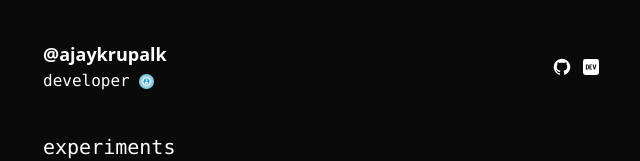
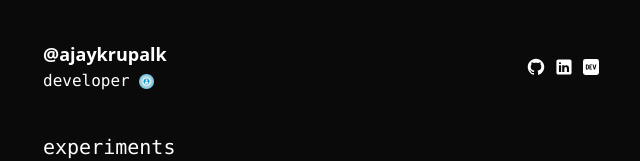
Before and after one commit to ajaykrupalk/Portfolios, a Nuxt app: page / in a window 1280 px wide. Shown: the top 161 px of the page, without its empty margins (317-957 px from the left). Built offline with nearby package versions, Linux system fonts and the light colour scheme; no server answers.

Commit message:
Added linkedin link

```diff
--- a/components/header.vue
+++ b/components/header.vue
@@ -7,7 +7,8 @@
           developer
           <span class="inline-block align-middle">
             <a href="https://www.loyalytics.ai/" target="_blank">
-              <img src="~/assets/images/loyalytics.png" title="loyalytics.ai" alt="loyalytics.ai" width="15" height="15">
+              <img src="~/assets/images/loyalytics.png" title="loyalytics.ai" alt="loyalytics.ai" width="15"
+                height="15">
             </a>
           </span>
         </div>
@@ -18,7 +19,8 @@
             <svg xmlns="http://www.w3.org/2000/svg" x="0px" y="0px" width="22" height="22" viewBox="0,0,256,256">
               <g fill="#ffffff" fill-rule="evenodd" stroke="none" stroke-width="1" stroke-linecap="butt"
                 stroke-linejoin="miter" stroke-miterlimit="10" stroke-dasharray="" stroke-dashoffset="0"
-                font-family="none" font-weight="none" font-size="none" text-anchor="none" style="mix-blend-mode: normal">
+                font-family="none" font-weight="none" font-size="none" text-anchor="none"
+                style="mix-blend-mode: normal">
                 <g transform="scale(8,8)">
                   <path
                     d="M16,4c-6.62891,0 -12,5.37109 -12,12c0,5.30078 3.4375,9.80078 8.20703,11.38672c0.60156,0.10938 0.82031,-0.25781 0.82031,-0.57812c0,-0.28516 -0.01172,-1.03906 -0.01562,-2.03906c-3.33984,0.72266 -4.04297,-1.60937 -4.04297,-1.60937c-0.54687,-1.38672 -1.33203,-1.75781 -1.33203,-1.75781c-1.08984,-0.74219 0.08203,-0.72656 0.08203,-0.72656c1.20313,0.08594 1.83594,1.23438 1.83594,1.23438c1.07031,1.83594 2.80859,1.30469 3.49219,1c0.10938,-0.77734 0.42188,-1.30469 0.76172,-1.60547c-2.66406,-0.30078 -5.46484,-1.33203 -5.46484,-5.92969c0,-1.3125 0.46875,-2.38281 1.23438,-3.22266c-0.12109,-0.30078 -0.53516,-1.52344 0.11719,-3.17578c0,0 1.00781,-0.32031 3.30078,1.23047c0.95703,-0.26562 1.98438,-0.39844 3.00391,-0.40234c1.01953,0.00391 2.04688,0.13672 3.00391,0.40234c2.29297,-1.55078 3.29688,-1.23047 3.29688,-1.23047c0.65625,1.65234 0.24609,2.875 0.12109,3.17578c0.76953,0.83984 1.23047,1.91016 1.23047,3.22266c0,4.60938 -2.80469,5.62109 -5.47656,5.92188c0.42969,0.36719 0.8125,1.10156 0.8125,2.21875c0,1.60547 -0.01172,2.89844 -0.01172,3.29297c0,0.32031 0.21484,0.69531 0.82422,0.57813c4.76563,-1.58984 8.19922,-6.08594 8.19922,-11.38672c0,-6.62891 -5.37109,-12 -12,-12z">
@@ -28,18 +30,31 @@
             </svg>
           </a>
         </span>
+        <span class="p-0.5 rounded-md">
+          <a href="https://www.linkedin.com/in/ajaykrupalk" target="_blank">
+            <svg fill="#FFFFFF" xmlns="http://www.w3.org/2000/svg" viewBox="0 0 50 50" width="18px"
+              height="18px">
+              <path
+                d="M41,4H9C6.24,4,4,6.24,4,9v32c0,2.76,2.24,5,5,5h32c2.76,0,5-2.24,5-5V9C46,6.24,43.76,4,41,4z M17,20v19h-6V20H17z M11,14.47c0-1.4,1.2-2.47,3-2.47s2.93,1.07,3,2.47c0,1.4-1.12,2.53-3,2.53C12.2,17,11,15.87,11,14.47z M39,39h-6c0,0,0-9.26,0-10 c0-2-1-4-3.5-4.04h-0.08C27,24.96,26,27.02,26,29c0,0.91,0,10,0,10h-6V20h6v2.56c0,0,1.93-2.56,5.81-2.56 c3.97,0,7.19,2.73,7.19,8.26V39z" />
+            </svg>
+          </a>
+        </span>
         <span class="p-1 rounded-md">
           <a href="https://dev.to/ajaykrupalk" target="_blank">
-            <svg xmlns="http://www.w3.org/2000/svg" class="w-4 h-4 fill-white" aria-label="dev.to" role="img" viewBox="0 0 512 512" fill="#000000">
+            <svg xmlns="http://www.w3.org/2000/svg" class="w-4 h-4 fill-white" aria-label="dev.to" role="img"
+              viewBox="0 0 512 512" fill="#000000">
               <g id="SVGRepo_bgCarrier" stroke-width="0"></g>
               <g id="SVGRepo_tracerCarrier" stroke-linecap="round" stroke-linejoin="round"></g>
-              <g id="SVGRepo_iconCarrier"><rect width="512" height="512" rx="15%"></rect>
-              <path fill="#000000" d="M140.47 203.94h-17.44v104.47h17.45c10.155-.545 17.358-8.669 17.47-17.41v-69.65c-.696-10.364-7.796-17.272-17.48-17.41zm45.73 87.25c0 18.81-11.61 47.31-48.36 47.25h-46.4V172.98h47.38c35.44 0 47.36 28.46 47.37 47.28zm100.68-88.66H233.6v38.42h32.57v29.57H233.6v38.41h53.29v29.57h-62.18c-11.16.29-20.44-8.53-20.72-19.69V193.7c-.27-11.15 8.56-20.41 19.71-20.69h63.19zm103.64 115.29c-13.2 30.75-36.85 24.63-47.44 0l-38.53-144.8h32.57l29.71 113.72 29.57-113.72h32.58z">
-              </path>
+              <g id="SVGRepo_iconCarrier">
+                <rect width="512" height="512" rx="15%"></rect>
+                <path fill="#000000"
+                  d="M140.47 203.94h-17.44v104.47h17.45c10.155-.545 17.358-8.669 17.47-17.41v-69.65c-.696-10.364-7.796-17.272-17.48-17.41zm45.73 87.25c0 18.81-11.61 47.31-48.36 47.25h-46.4V172.98h47.38c35.44 0 47.36 28.46 47.37 47.28zm100.68-88.66H233.6v38.42h32.57v29.57H233.6v38.41h53.29v29.57h-62.18c-11.16.29-20.44-8.53-20.72-19.69V193.7c-.27-11.15 8.56-20.41 19.71-20.69h63.19zm103.64 115.29c-13.2 30.75-36.85 24.63-47.44 0l-38.53-144.8h32.57l29.71 113.72 29.57-113.72h32.58z">
+                </path>
               </g>
             </svg>
           </a>
         </span>
       </div>
     </div>
-</header></template>
+  </header>
+</template>
```
